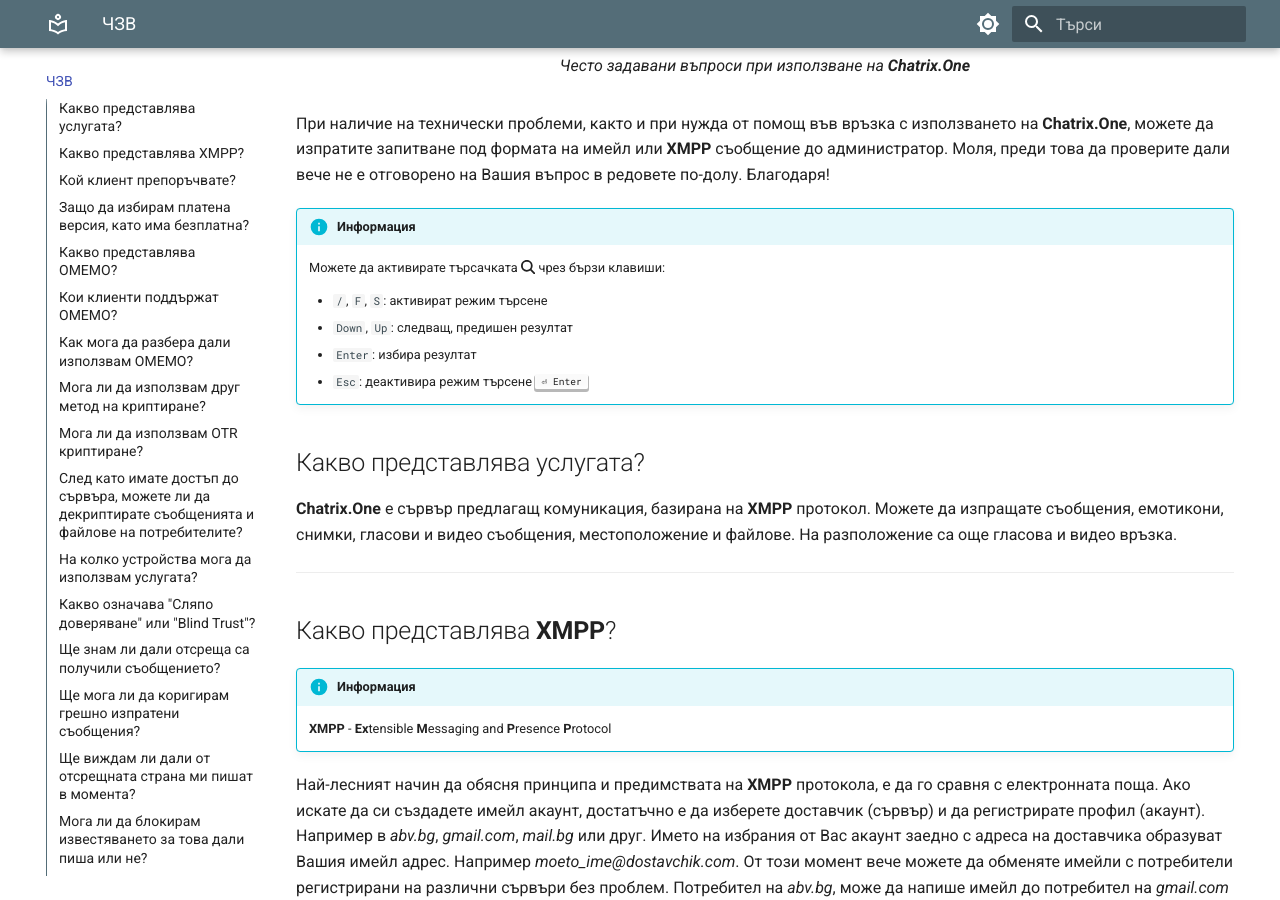
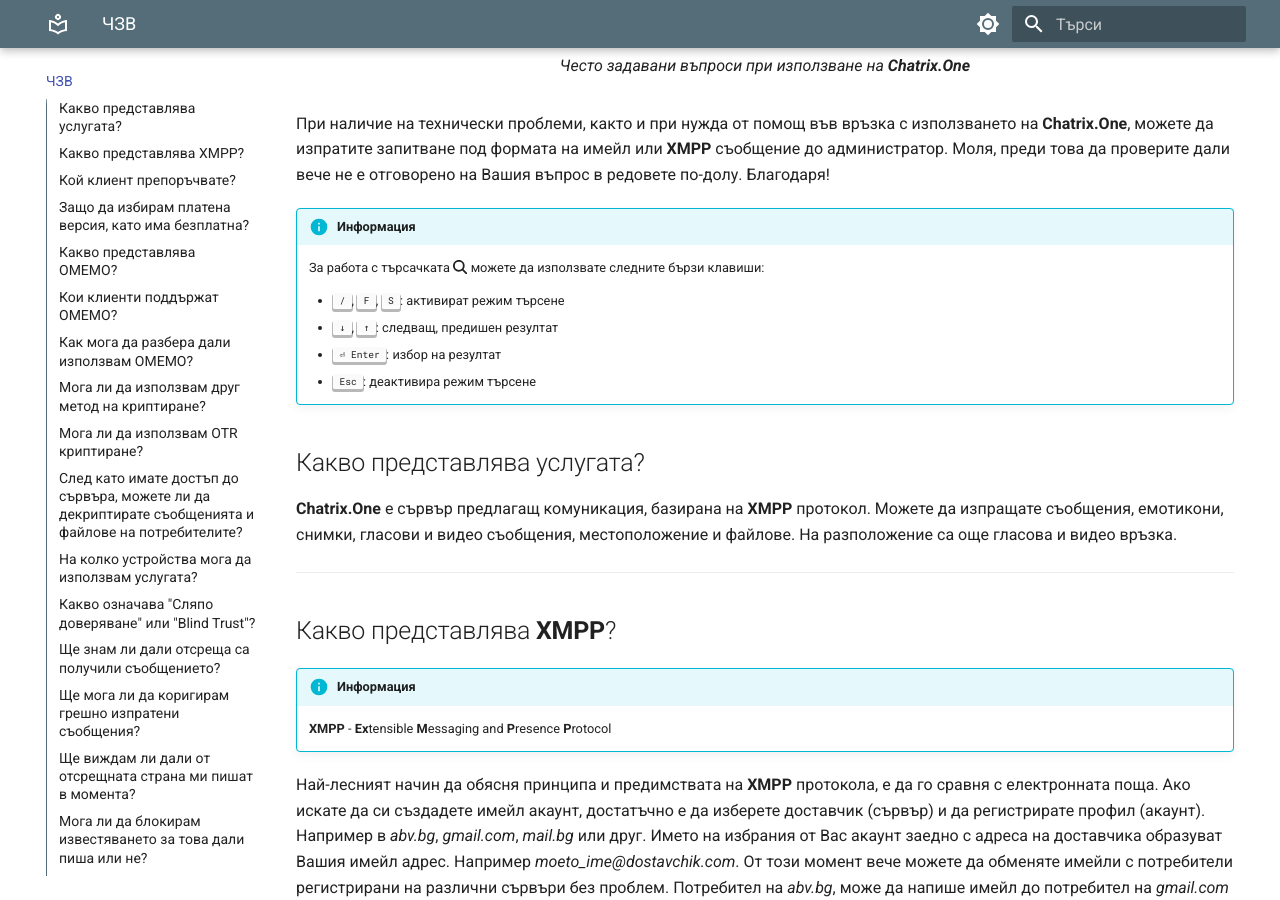
Before and after one commit to MrEddX/docs.chatrix.one, an MkDocs documentation site: the page built from docs/често-задавани-въпроси.md, in a window 1280 px wide and 900 px high, scrolled down 623 px. Built offline with MkDocs 1.6.1 and Material for MkDocs 9.7.7, drawn with Linux system fonts in a browser that asks for light colours.

Commit message:
Fixed: FAQ Info Box Keyboard Keys

```diff
--- a/docs/често-задавани-въпроси.md
+++ b/docs/често-задавани-въпроси.md
@@ -9,12 +9,12 @@
 
 !!! info "Информация"
 
-    Можете да активирате търсачката :fontawesome-solid-magnifying-glass: чрез бързи клавиши:
+    За работа с търсачката :fontawesome-solid-magnifying-glass: можете да използвате следните бързи клавиши:
 
-    * `/`, `F`, `S`: активират режим търсене
-    * `Down`, `Up`: следващ, предишен резултат
-    * `Enter`: избира резултат
-    * `Esc`: деактивира режим търсене <kbd>⏎ Enter</kbd>
+    * <kbd>/</kbd>, <kbd>F</kbd>, <kbd>S</kbd>: активират режим търсене
+    * <kbd>↓</kbd>, <kbd>↑</kbd>: следващ, предишен резултат
+    * <kbd>⏎ Enter</kbd>: избор на резултат
+    * <kbd>Esc</kbd>: деактивира режим търсене
 
 ## Какво представлява услугата?
 
```
